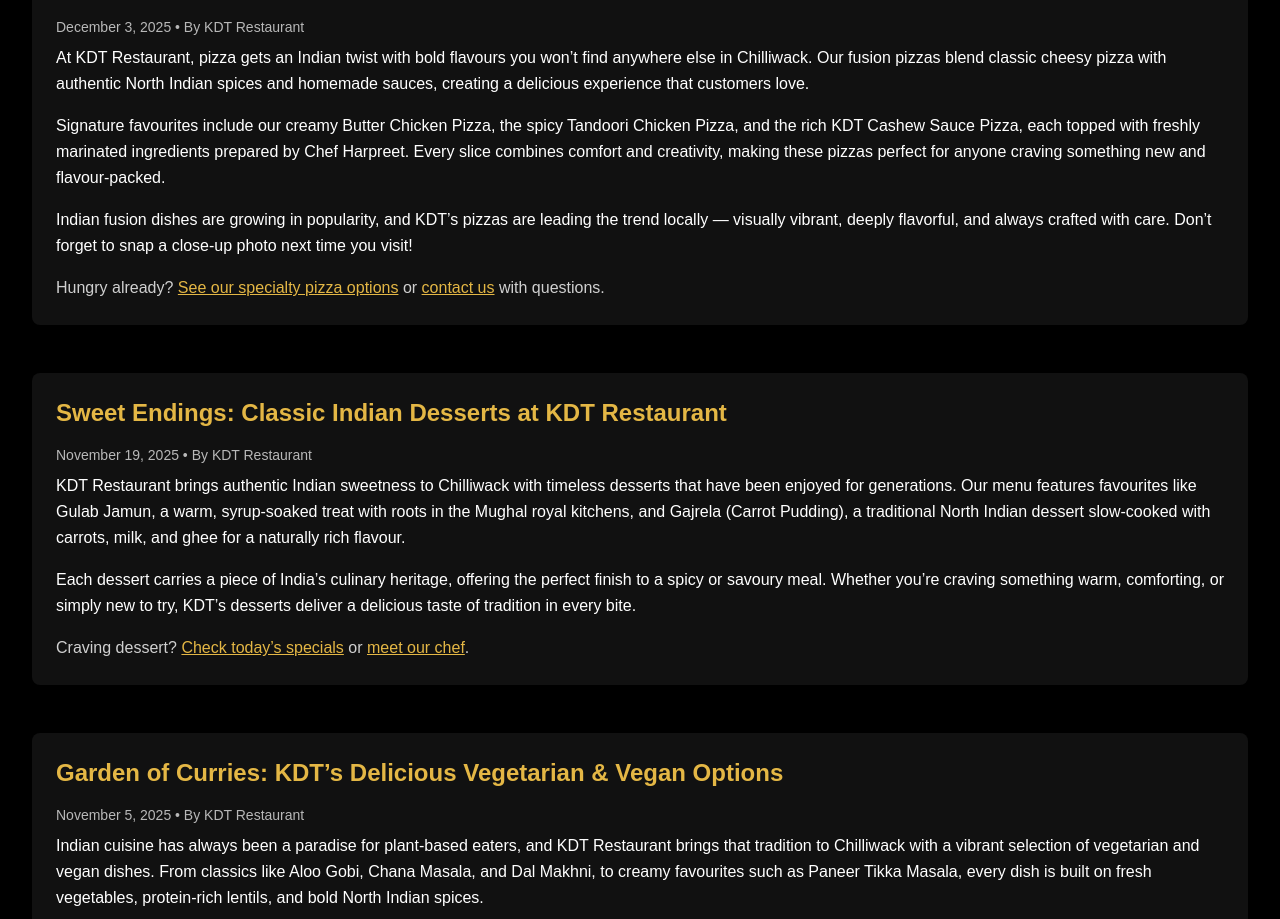
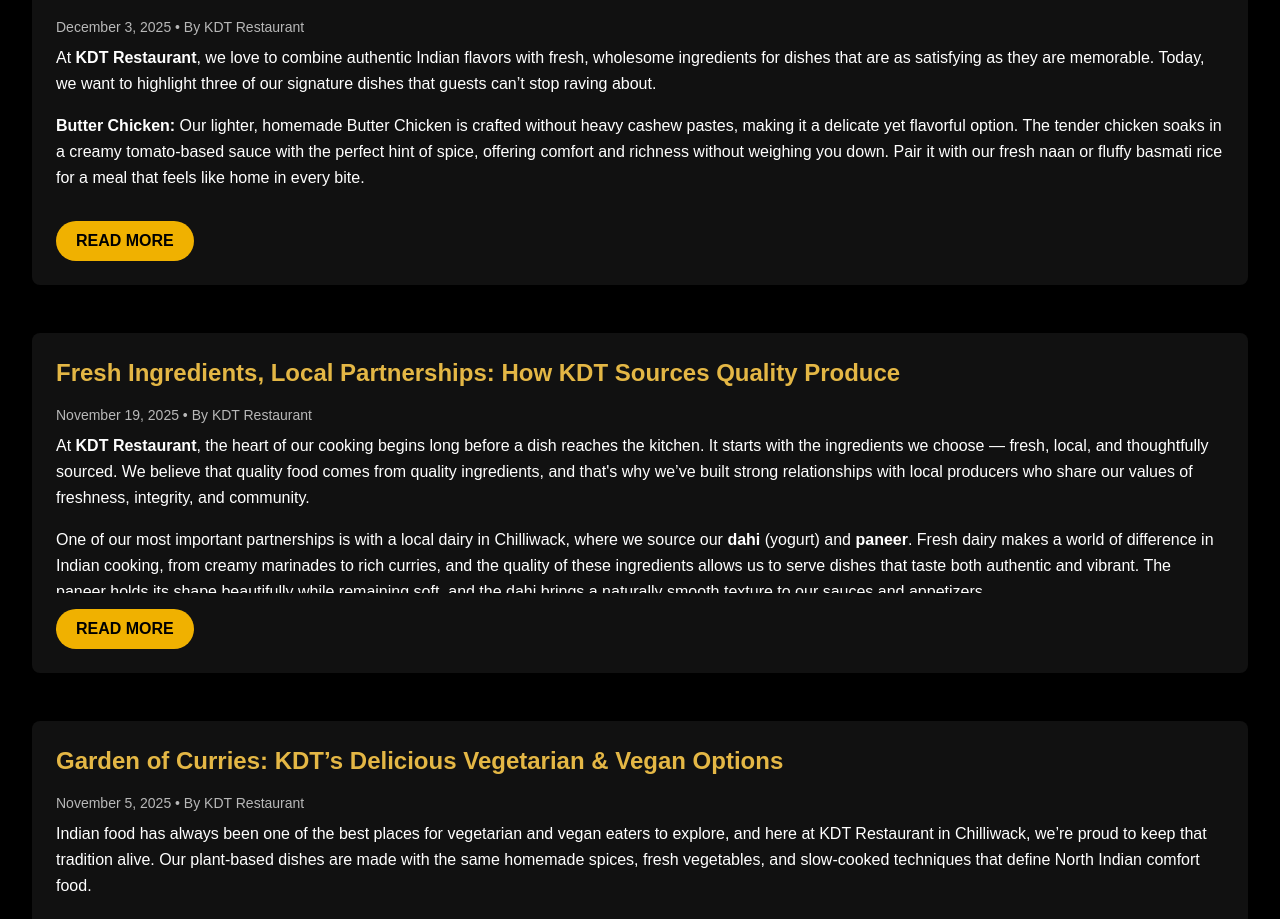
Before and after one commit to kdtrestaurant/kdt-next-website, a Next.js app: page /blog in a window 1280 px wide. Shown: the part 386-1305 px from the top of the page. Built offline with nearby package versions, Linux system fonts and the light colour scheme; a web font is replaced by a local one.

Commit message:
updated blogs

```diff
--- a/src/app/blog/page.tsx
+++ b/src/app/blog/page.tsx
@@ -1,7 +1,10 @@
+"use client";
+
 import type { Metadata } from "next";
 import Link from "next/link";
 import Script from "next/script";
-
+import { useState } from "react";
+{/* Metadata
 export const metadata: Metadata = {
   title:
     "KDT Restaurant Blog | Indian Fusion, Desserts, Vegetarian Menu in Chilliwack",
@@ -26,8 +29,14 @@ export const metadata: Metadata = {
       "Explore KDT Restaurant’s blog: Indian fusion pizzas, classic Indian desserts, and vegetarian/vegan curries in Chilliwack.",
   },
 };
+*/}
 
 export default function BlogPage() {
+  const [showPost1, setShowPost1] = useState(false);
+  const [showPost2, setShowPost2] = useState(false);
+  const [showPost3, setShowPost3] = useState(false);
+
+
   return (
     <div className="max-w-[95vw] mx-auto py-10">
       {/* SEO JSON-LD */}
@@ -73,7 +82,7 @@ export default function BlogPage() {
           Our Blog
         </h1>
         <p className="text-lg text-white opacity-90">
-          Insights, updates, and news from KDT Restaurant in Chilliwack — Indian
+          Insights, updates, and news from KDT Restaurant in Chilliwack. Indian
           fusion, desserts, and vegetarian/vegan menu highlights.
         </p>
         <div className="mt-4 text-white/80 text-sm">
@@ -89,108 +98,176 @@ export default function BlogPage() {
 
       {/* BLOG LIST */}
       <section className="flex flex-col gap-12">
-        {/* BLOG POST 1 */}
+        {/* BLOG POST 1 – REPLACED */}
         <article className="flex flex-col gap-6 bg-[#111] rounded-lg p-6">
           <div className="flex-1">
             <h2 className="text-2xl font-semibold text-[#e4b745] mb-4">
-              Fusion Pizza Fiesta: Indian Flavours on Pizza at KDT Restaurant
+              Three Signature Dishes to Try at KDT Restaurant in Chilliwack
             </h2>
             <div className="text-white/70 text-sm mb-2">
               <time dateTime="2025-12-03">December 3, 2025</time> • By KDT
               Restaurant
             </div>
 
-            <div className="text-white space-y-4 leading-relaxed">
+            <div
+              className={`text-white space-y-4 leading-relaxed transition-[max-height] duration-500 overflow-hidden ${showPost1 ? "max-h-screen" : "max-h-[160px]"}   // shorter preview
+              `}
+            >
               <p>
-                At KDT Restaurant, pizza gets an Indian twist with bold flavours
-                you won’t find anywhere else in Chilliwack. Our fusion pizzas
-                blend classic cheesy pizza with authentic North Indian spices
-                and homemade sauces, creating a delicious experience that
-                customers love.
+                At <strong>KDT Restaurant</strong>, we love to combine authentic
+                Indian flavors with fresh, wholesome ingredients for dishes that
+                are as satisfying as they are memorable. Today, we want to
+                highlight three of our signature dishes that guests can’t stop
+                raving about.
               </p>
+
               <p>
-                Signature favourites include our creamy Butter Chicken Pizza,
-                the spicy Tandoori Chicken Pizza, and the rich KDT Cashew Sauce
-                Pizza, each topped with freshly marinated ingredients prepared
-                by Chef Harpreet. Every slice combines comfort and creativity,
-                making these pizzas perfect for anyone craving something new and
-                flavour-packed.
+                <strong>Butter Chicken:</strong> Our lighter, homemade Butter
+                Chicken is crafted without heavy cashew pastes, making it a
+                delicate yet flavorful option. The tender chicken soaks in a
+                creamy tomato-based sauce with the perfect hint of spice,
+                offering comfort and richness without weighing you down. Pair
+                it with our fresh naan or fluffy basmati rice for a meal that
+                feels like home in every bite.
               </p>
+
               <p>
-                Indian fusion dishes are growing in popularity, and KDT’s pizzas
-                are leading the trend locally — visually vibrant, deeply
-                flavorful, and always crafted with care. Don’t forget to snap a
-                close-up photo next time you visit!
+                <strong>Lamb Korma:</strong> Experience the richness of soft,
+                melt-in-your-mouth lamb simmered in a luxurious, creamy curry.
+                Each bite delivers a harmonious blend of aromatic spices and
+                smooth texture that will have you savoring every mouthful. It’s
+                the perfect choice for guests who love a curry that’s indulgent
+                but balanced, ideal for sharing or enjoying on its own.
               </p>
+
+              <p>
+                <strong>Kadai Chicken:</strong> For those who enjoy bold flavors
+                with a touch of creaminess, our Kadai Chicken is a must-try.
+                Made with tender chicken thighs, it strikes the perfect balance
+                of succulent meat and savory sauce. The fresh bell peppers and
+                hand-blended spices add depth and vibrancy, creating a dish that
+                is as visually appealing as it is satisfying.
+              </p>
+
+              <p>
+                Each dish at <strong>KDT Restaurant</strong> is carefully
+                prepared with love and attention to detail. From selecting the
+                freshest ingredients to balancing traditional Indian spices with
+                modern culinary techniques, we ensure every meal is an
+                unforgettable experience.
+              </p>
+
               <p className="text-white/80">
-                Hungry already?{" "}
-                <Link
-                  href="/menu/?category=Specialty%20Pizzas"
-                  className="text-[#e4b745] underline hover:no-underline"
-                >
-                  See our specialty pizza options
-                </Link>{" "}
-                or{" "}
-                <Link
-                  href="/contact/"
-                  className="text-[#e4b745] underline hover:no-underline"
-                >
-                  contact us
-                </Link>{" "}
-                with questions.
-              </p>
-            </div>
-          </div>
-        </article>
-
-        {/* BLOG POST 2 */}
-        <article className="flex flex-col gap-6 bg-[#111] rounded-lg p-6">
-          <div className="flex-1">
-            <h2 className="text-2xl font-semibold text-[#e4b745] mb-4">
-              Sweet Endings: Classic Indian Desserts at KDT Restaurant
-            </h2>
-            <div className="text-white/70 text-sm mb-2">
-              <time dateTime="2025-11-19">November 19, 2025</time> • By KDT
-              Restaurant
-            </div>
-
-            <div className="text-white space-y-4 leading-relaxed">
-              <p>
-                KDT Restaurant brings authentic Indian sweetness to Chilliwack
-                with timeless desserts that have been enjoyed for generations.
-                Our menu features favourites like Gulab Jamun, a warm,
-                syrup-soaked treat with roots in the Mughal royal kitchens, and
-                Gajrela (Carrot Pudding), a traditional North Indian dessert
-                slow-cooked with carrots, milk, and ghee for a naturally rich
-                flavour.
-              </p>
-              <p>
-                Each dessert carries a piece of India’s culinary heritage,
-                offering the perfect finish to a spicy or savoury meal. Whether
-                you’re craving something warm, comforting, or simply new to try,
-                KDT’s desserts deliver a delicious taste of tradition in every
-                bite.
-              </p>
-              <p className="text-white/80">
-                Craving dessert?{" "}
+                Ready to taste these favourites?{" "}
                 <Link
                   href="/menu/"
                   className="text-[#e4b745] underline hover:no-underline"
                 >
-                  Check today’s specials
+                  Explore our full menu
                 </Link>{" "}
                 or{" "}
-                <Link
-                  href="/about/"
+                <a
+                  href="https://widgets.libroreserve.com/WEB/BC017491347510/book"
+                  target="_blank"
+                  rel="noopener noreferrer"
                   className="text-[#e4b745] underline hover:no-underline"
                 >
-                  meet our chef
-                </Link>
-                .
+                  order online
+                </a>{" "}
+                today!
               </p>
             </div>
+
+            {/* Read More Button */}
+            <button
+              className="mt-4 px-5 py-2 bg-yellow-500 text-black font-bold uppercase rounded-full hover:bg-yellow-600 transition transform hover:scale-105"
+              onClick={() => setShowPost1(!showPost1)}
+            >
+              {showPost1 ? "Show Less" : "Read More"}
+            </button>
           </div>
         </article>
+
+        {/* BLOG POST 2 – NEW WITH READ MORE BUTTON */}
+        <article className="flex flex-col gap-6 bg-[#111] rounded-lg p-6">
+          <div className="flex-1">
+            <h2 className="text-2xl font-semibold text-[#e4b745] mb-4">
+              Fresh Ingredients, Local Partnerships: How KDT Sources Quality Produce
+            </h2>
+            <div className="text-white/70 text-sm mb-2">
+              <time dateTime="2025-11-19">November 19, 2025</time> • By KDT Restaurant
+            </div>
+
+            <div
+              className={`text-white space-y-4 leading-relaxed transition-[max-height] duration-500 overflow-hidden ${showPost2 ? "max-h-screen" : "max-h-[160px]"}
+              `}
+            >
+              <p>
+                At <strong>KDT Restaurant</strong>, the heart of our cooking begins long
+                before a dish reaches the kitchen. It starts with the ingredients we
+                choose — fresh, local, and thoughtfully sourced. We believe that quality
+                food comes from quality ingredients, and that's why we’ve built strong
+                relationships with local producers who share our values of freshness,
+                integrity, and community.
+              </p>
+
+              <p>
+                One of our most important partnerships is with a local dairy in
+                Chilliwack, where we source our <strong>dahi</strong> (yogurt) and{" "}
+                <strong>paneer</strong>. Fresh dairy makes a world of difference in
+                Indian cooking, from creamy marinades to rich curries, and the
+                quality of these ingredients allows us to serve dishes that taste both
+                authentic and vibrant. The paneer holds its shape beautifully while
+                remaining soft, and the dahi brings a naturally smooth texture to our
+                sauces and appetizers.
+              </p>
+
+              <p>
+                For our vegetables, we work closely with local growers including farms
+                in our area (such as Badyal Farms) that provide fresh, seasonal produce.
+                Whether it’s crisp bell peppers for our Kadai dishes, fresh spinach for
+                Palak Paneer, or vibrant herbs for garnishing, sourcing locally ensures
+                every dish is full of color, nutrition, and flavor.
+              </p>
+
+              <p>
+                By choosing local suppliers, we not only support our community but also
+                ensure that your meals are made with ingredients that are harvested at
+                their peak. It’s a difference you can taste. Freshness that’s natural,
+                clean, and full of character.
+              </p>
+
+              <p className="text-white/80">
+                Want to explore dishes made from these fresh ingredients?{" "}
+                <Link
+                  href="/menu/"
+                  className="text-[#e4b745] underline hover:no-underline"
+                >
+                  Browse our menu
+                </Link>{" "}
+                or{" "}
+                <a
+                  href="https://widgets.libroreserve.com/WEB/BC017491347510/book"
+                  target="_blank"
+                  rel="noopener noreferrer"
+                  className="text-[#e4b745] underline hover:no-underline"
+                >
+                  order online
+                </a>{" "}
+                today.
+              </p>
+            </div>
+
+            {/* Read More Button */}
+            <button
+              className="mt-4 px-5 py-2 bg-yellow-500 text-black font-bold uppercase rounded-full hover:bg-yellow-600 transition transform hover:scale-105"
+              onClick={() => setShowPost2(!showPost2)}
+            >
+              {showPost2 ? "Show Less" : "Read More"}
+            </button>
+          </div>
+        </article>
+
 
         {/* BLOG POST 3 */}
         <article className="flex flex-col gap-6 bg-[#111] rounded-lg p-6">
@@ -199,28 +276,53 @@ export default function BlogPage() {
               Garden of Curries: KDT’s Delicious Vegetarian & Vegan Options
             </h2>
             <div className="text-white/70 text-sm mb-2">
-              <time dateTime="2025-11-05">November 5, 2025</time> • By KDT
-              Restaurant
+              <time dateTime="2025-11-05">November 5, 2025</time> • By KDT Restaurant
             </div>
 
+            {/* Read More Toggle */}
+            <div
+              className={`group overflow-hidden transition-all duration-500 ease-in-out relative ${showPost3 ? "max-h-[2000px]" : "max-h-40 md:max-h-48"
+                }`}
+            >
+
               <div className="text-white space-y-4 leading-relaxed">
+
                 <p>
-                Indian cuisine has always been a paradise for plant-based
-                eaters, and KDT Restaurant brings that tradition to Chilliwack
-                with a vibrant selection of vegetarian and vegan dishes. From
-                classics like Aloo Gobi, Chana Masala, and Dal Makhni, to creamy
-                favourites such as Paneer Tikka Masala, every dish is built on
-                fresh vegetables, protein-rich lentils, and bold North Indian
-                spices.
+                  Indian food has always been one of the best places for vegetarian and vegan
+                  eaters to explore, and here at KDT Restaurant in Chilliwack, we’re proud to
+                  keep that tradition alive. Our plant-based dishes are made with the same
+                  homemade spices, fresh vegetables, and slow-cooked techniques that define
+                  North Indian comfort food.
                 </p>
+
                 <p>
-                Many of our dishes are naturally vegan-friendly and gluten-free,
-                making them a popular choice for health-conscious diners looking
-                for flavour without compromise. Whether you’re fully plant-based
-                or just exploring new meals, KDT’s vegetarian menu offers
-                comforting, colourful, and satisfying curries that make every
-                visit both wholesome and delicious.
+                  One of our most loved dishes is our <strong>Dal Makhni</strong>, creamy,
+                  rich, and simmered low and slow until the lentils become buttery and smooth.
+                  It’s the kind of dish that warms you from the inside out, especially when
+                  paired with naan fresh off the tandoor.
                 </p>
+
+                <p>
+                  Another favourite is our <strong>Palak Paneer</strong>, made with fresh
+                  spinach and soft paneer sourced locally. It’s vibrant, nutritious, and
+                  packed with flavour without being heavy. A perfect go-to for anyone
+                  looking for something wholesome.
+                </p>
+
+                <p>
+                  And of course, there’s the classic <strong>Aloo Gobi</strong>: tender
+                  potatoes and cauliflower seasoned with our in-house masala blend. It’s a
+                  simple dish, but when it’s done properly, it becomes one of the most
+                  comforting curries on the menu.
+                </p>
+
+                <p>
+                  Many of our vegetarian dishes are naturally vegan, gluten-free, and made
+                  without shortcuts. Whether you're fully plant-based, looking for healthier
+                  comfort food, or just exploring something new, our vegetarian selection is
+                  colourful, satisfying, and made with care from scratch.
+                </p>
+
                 <p className="text-white/80">
                   Explore plant-based favourites:{" "}
                   <Link
@@ -238,8 +340,21 @@ export default function BlogPage() {
                   </Link>
                 </p>
               </div>
+
+              {/* Fade-out gradient */}
+              <div className="pointer-events-none absolute bottom-0 left-0 w-full h-20 bg-gradient-to-b from-transparent to-[#111] group-[.expanded]:hidden" />
+            </div>
+
+            {/* Read More Button */}
+            <button
+              className="mt-4 px-5 py-2 bg-yellow-500 text-black font-bold uppercase rounded-full hover:bg-yellow-600 transition transform hover:scale-105"
+              onClick={() => setShowPost3(!showPost3)}
+            >
+              {showPost3 ? "Show Less" : "Read More"}
+            </button>
           </div>
         </article>
+
       </section>
     </div>
   );
```
Lines whose indentation alone changed are shown as unchanged.
